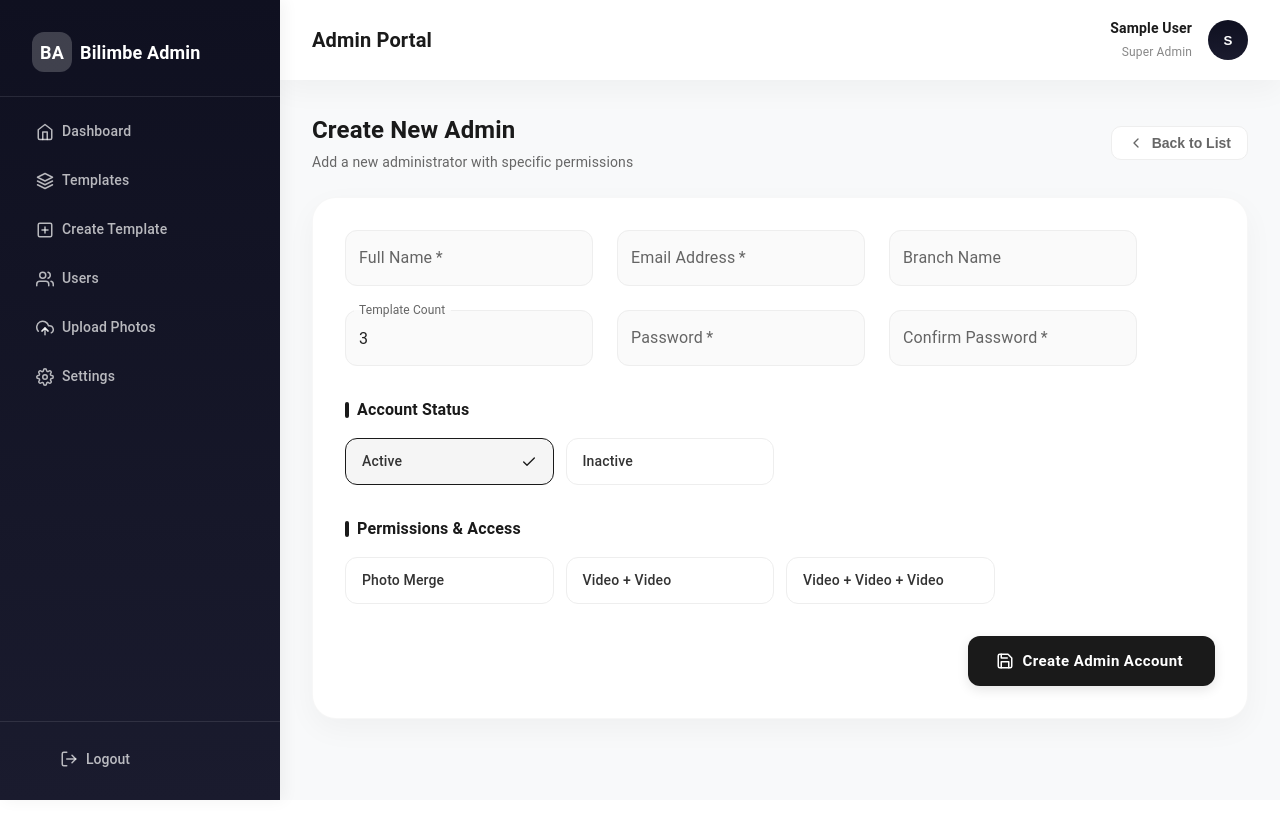
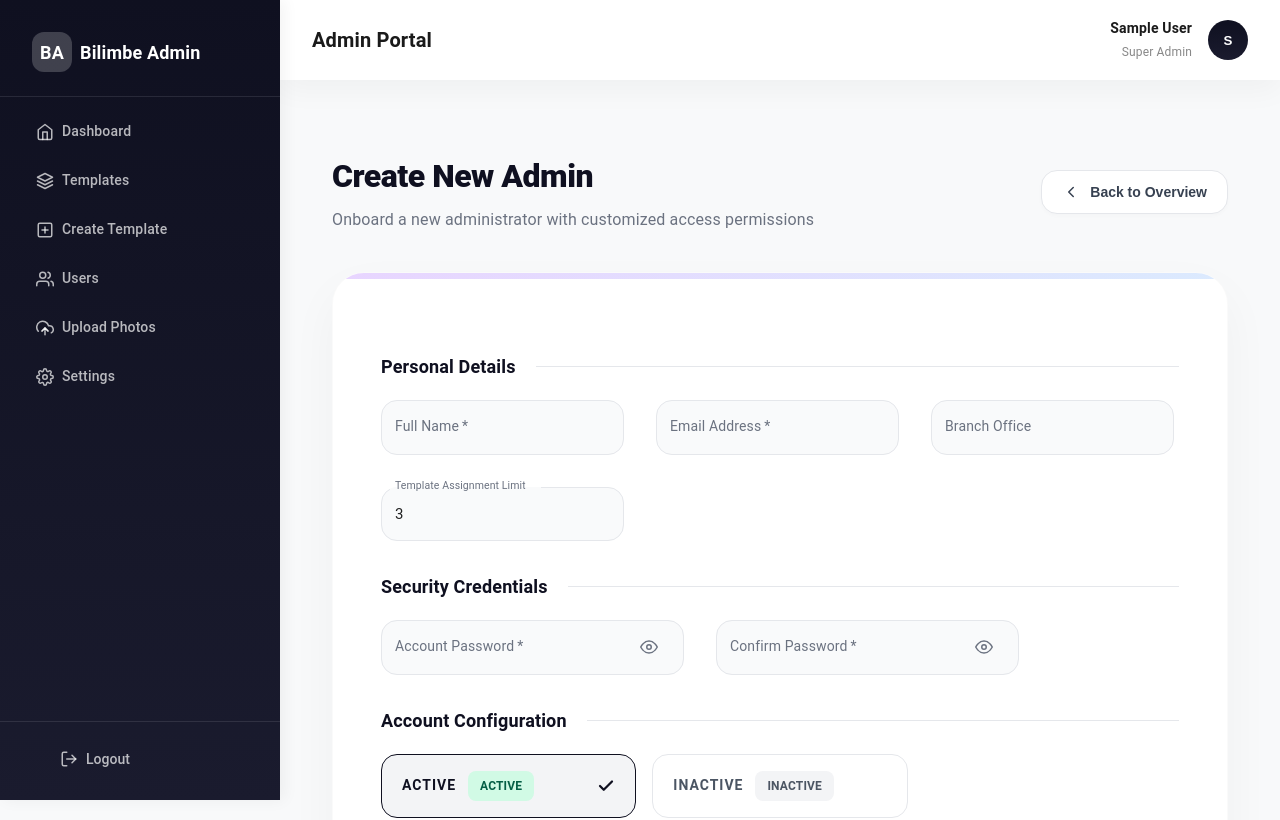
Before and after one commit to Bilimbe-Chennai/VideoPosterMaker, a React (Create React App) app in the folder birthday-poster-frontend/: page /superadmin/admins/create in a window 1280 px wide. Shown: the top 820 px of the page. Built offline with nearby package versions, Linux system fonts and the light colour scheme; sample sign-in values are in the browser's storage.

Commit message:
chnage design in super admin

```diff
--- a/birthday-poster-frontend/src/PremiumAdmin/Components/Pagination.js
+++ b/birthday-poster-frontend/src/PremiumAdmin/Components/Pagination.js
@@ -16,7 +16,7 @@ const PaginationContainer = styled.div`
   align-items: center;
   justify-content: space-between;
   margin-top: 24px;
-  padding: 16px 0;
+  padding: 16px;
   gap: 16px;
 
   @media (max-width: 768px) {
--- a/birthday-poster-frontend/src/PremiumAdmin/Components/Sidebar.js
+++ b/birthday-poster-frontend/src/PremiumAdmin/Components/Sidebar.js
@@ -230,10 +230,10 @@ const Sidebar = ({ isOpen, onToggle, onClose }) => {
     { icon: <Layers size={18} />, text: 'Templates', path: 'templates' },
     { icon: <PieChart size={18} />, text: 'Analytics', path: 'analytics' },
     { icon: <Share2 size={18} />, text: 'Share Tracking', path: 'share-tracking' },
-    { icon: <Send size={18} />, text: 'Campaigns', path: 'campaigns' },
+    // { icon: <Send size={18} />, text: 'Campaigns', path: 'campaigns' },
     { icon: <FileText size={18} />, text: 'Reports', path: 'reports' },
-    { icon: <Shield size={18} />, text: 'Subscription', path: 'subscription' },
-    { icon: <CreditCard size={18} />, text: 'Billing', path: 'billing' },
+    // { icon: <Shield size={18} />, text: 'Subscription', path: 'subscription' },
+    // { icon: <CreditCard size={18} />, text: 'Billing', path: 'billing' },
     { icon: <Settings size={18} />, text: 'Settings', path: 'settings' },
   ];
 
--- a/birthday-poster-frontend/src/PremiumAdmin/Pages/Analytics.js
+++ b/birthday-poster-frontend/src/PremiumAdmin/Pages/Analytics.js
@@ -1087,11 +1087,6 @@ const Analytics = () => {
 
                 // Dynamically build platform list based on config and data availability
                 return ANALYTICS_CONFIG.platforms
-                  .filter(platform => {
-                    // Show platform if it has data or if it's Download (always show)
-                    const key = platform.key || platform.name;
-                    return analyticsData?.totalEngagement?.[key] > 0 || key === 'Direct';
-                  })
                   .map(platform => {
                     const key = platform.key || platform.name;
                     const IconComponent = iconComponents[platform.icon];
--- a/birthday-poster-frontend/src/SuperAdmin/CreateAdmin.js
+++ b/birthday-poster-frontend/src/SuperAdmin/CreateAdmin.js
@@ -7,167 +7,280 @@ import {
   Grid,
   Alert,
   CircularProgress,
+  IconButton,
+  InputAdornment,
 } from '@mui/material';
-import { ChevronLeft, Check, Save } from 'react-feather';
+import { ChevronLeft, Check, Save, Eye, EyeOff } from 'react-feather';
 import useAxios from "../useAxios";
 import { theme } from '../PremiumAdmin/theme';
 
 // --- Styled Components (Matching Templates.js pattern) ---
 
 const PageContainer = styled.div`
-  padding: 0;
-  max-width: 1200px;
-  margin: 0 auto;
+  padding: 40px 20px;
+  min-height: 100vh;
 `;
 
 const Header = styled.div`
   display: flex;
   justify-content: space-between;
   align-items: center;
-  margin-bottom: 24px;
+  margin-bottom: 40px;
 `;
 
 const HeaderInfo = styled.div`
   h1 {
     margin: 0;
-    font-size: 24px;
-    font-weight: 700;
-    color: #1A1A1A;
+    font-size: 32px;
+    font-weight: 800;
+    color: #0F1020;
+    letter-spacing: -0.5px;
   }
   p {
-    margin: 4px 0 0 0;
-    color: #666;
-    font-size: 14px;
+    margin: 8px 0 0 0;
+    color: #6B7280;
+    font-size: 16px;
   }
 `;
 
 const BackButton = styled.button`
   display: flex;
   align-items: center;
-  gap: 8px;
-  padding: 8px 16px;
+  gap: 10px;
+  padding: 12px 20px;
   background: white;
-  border: 1px solid #EEE;
-  border-radius: 10px;
+  border: 1px solid #E5E7EB;
+  border-radius: 16px;
   font-size: 14px;
   font-weight: 600;
-  color: #666;
+  color: #374151;
   cursor: pointer;
-  transition: all 0.2s;
+  transition: all 0.3s cubic-bezier(0.4, 0, 0.2, 1);
+  box-shadow: 0 2px 4px rgba(0,0,0,0.02);
 
   &:hover {
-    background: #FAFAFA;
-    transform: translateX(-2px);
+    background: #F9FAFB;
+    border-color: #D1D5DB;
+    transform: translateX(-4px);
+    box-shadow: 0 4px 8px rgba(0,0,0,0.05);
   }
 `;
 
 const FormCard = styled.div`
   background: white;
-  border-radius: 24px;
-  padding: 32px;
-  box-shadow: ${theme.shadows.card};
-  border: 1px solid rgba(0,0,0,0.03);
+  border-radius: 32px;
+  padding: 48px;
+  box-shadow: 0 20px 50px rgba(0, 0, 0, 0.04);
+  border: 1px solid rgba(0, 0, 0, 0.02);
+  position: relative;
+  overflow: hidden;
+
+  &::before {
+    content: '';
+    position: absolute;
+    top: 0;
+    left: 0;
+    right: 0;
+    height: 6px;
+    background: linear-gradient(90deg, #E8D5FF 0%, #DBEAFE 100%);
+  }
 `;
 
 const StyledTextField = styled(TextField)`
   & .MuiOutlinedInput-root {
-    border-radius: 12px;
-    background: #FAFAFA;
-    transition: all 0.2s;
+    border-radius: 16px;
+    background: #F9FAFB;
+    transition: all 0.3s ease;
+    font-size: 15px;
 
     & fieldset {
-      border-color: #EEE;
+      border-color: #E5E7EB;
     }
 
     &:hover {
       background: #FFF;
       & fieldset {
-        border-color: #1A1A1A;
+        border-color: #9CA3AF;
       }
     }
 
     &.Mui-focused {
       background: #FFF;
       & fieldset {
-        border-color: #1A1A1A;
-        border-width: 1px;
+        border-color: #0F1020;
+        border-width: 1.5px;
       }
     }
   }
-  & .MuiInputLabel-root.Mui-focused {
-    color: #1A1A1A;
+
+  & .MuiInputLabel-root {
+    font-size: 14px;
+    color: #6B7280;
+    &.Mui-focused {
+      color: #0F1020;
+      font-weight: 600;
+    }
+  }
+
+  & .MuiOutlinedInput-input {
+    padding: 16.5px 14px;
   }
 `;
 
 const SectionTitle = styled.h3`
-  font-size: 16px;
+  font-size: 18px;
   font-weight: 700;
-  color: #1A1A1A;
-  margin: 0 0 16px 0;
+  color: #0F1020;
+  margin: 32px 0 20px 0;
   display: flex;
   align-items: center;
-  gap: 8px;
+  gap: 12px;
 
-  &::before {
+  &::after {
     content: '';
-    display: block;
-    width: 4px;
-    height: 16px;
-    background: #1A1A1A;
-    border-radius: 2px;
+    flex: 1;
+    height: 1px;
+    background: #E5E7EB;
+    margin-left: 8px;
   }
 `;
 
 const PermissionGrid = styled.div`
   display: grid;
-  grid-template-columns: repeat(auto-fill, minmax(200px, 1fr));
-  gap: 12px;
+  grid-template-columns: repeat(auto-fill, minmax(220px, 1fr));
+  gap: 16px;
   margin-bottom: 24px;
 `;
 
 const PermissionCard = styled.div`
-  background: ${props => props.$active ? '#F5F5F5' : '#FFF'};
-  border: 1px solid ${props => props.$active ? '#1A1A1A' : '#EEE'};
-  padding: 12px 16px;
-  border-radius: 12px;
+  background: ${props => props.$active ? '#F3F4F6' : 'white'};
+  border: 1.5px solid ${props => props.$active ? '#0F1020' : '#E5E7EB'};
+  padding: 16px 20px;
+  border-radius: 16px;
   cursor: pointer;
-  transition: all 0.2s;
+  transition: all 0.3s cubic-bezier(0.4, 0, 0.2, 1);
   display: flex;
   align-items: center;
   justify-content: space-between;
 
   &:hover {
-    transform: translateY(-2px);
-    border-color: #1A1A1A;
+    transform: translateY(-3px);
+    border-color: ${props => props.$active ? '#0F1020' : '#9CA3AF'};
+    box-shadow: 0 8px 15px rgba(0, 0, 0, 0.05);
   }
 
   span {
     font-size: 14px;
-    font-weight: 500;
-    color: #333;
+    font-weight: 600;
+    color: ${props => props.$active ? '#0F1020' : '#4B5563'};
   }
 `;
 
 const SubmitButton = styled(Button)`
   && {
-    background: #1A1A1A;
+    background: #0F1020;
     color: white;
-    padding: 12px 32px;
-    border-radius: 12px;
-    font-weight: 600;
+    padding: 14px 40px;
+    border-radius: 16px;
+    font-weight: 700;
     text-transform: none;
-    font-size: 15px;
-    box-shadow: 0 4px 12px rgba(0,0,0,0.1);
+    font-size: 16px;
+    letter-spacing: 0.5px;
+    box-shadow: 0 10px 25px rgba(15, 16, 32, 0.2);
+    transition: all 0.3s cubic-bezier(0.4, 0, 0.2, 1);
 
     &:hover {
-      background: #333;
-      box-shadow: 0 6px 16px rgba(0,0,0,0.15);
+      background: #1A1B2E;
+      transform: translateY(-2px);
+      box-shadow: 0 15px 30px rgba(15, 16, 32, 0.3);
     }
 
     &:disabled {
-      background: #EEE;
-      color: #999;
+      background: #E5E7EB;
+      color: #9CA3AF;
     }
+  }
+`;
+
+const StatusBadge = styled.div`
+  padding: 6px 12px;
+  border-radius: 8px;
+  font-size: 12px;
+  font-weight: 700;
+  text-transform: uppercase;
+  background: ${props => props.$type === 'active' ? '#D1FAE5' : '#F3F4F6'};
+  color: ${props => props.$type === 'active' ? '#065F46' : '#4B5563'};
+`;
+
+const ModalOverlay = styled.div`
+  position: fixed;
+  top: 0;
+  left: 0;
+  right: 0;
+  bottom: 0;
+  background: rgba(15, 16, 32, 0.4);
+  backdrop-filter: blur(8px);
+  display: flex;
+  align-items: center;
+  justify-content: center;
+  z-index: 1000;
+  animation: fadeIn 0.3s ease-out;
+
+  @keyframes fadeIn {
+    from { opacity: 0; }
+    to { opacity: 1; }
+  }
+`;
+
+const SuccessModalContent = styled.div`
+  background: white;
+  padding: 48px;
+  border-radius: 32px;
+  text-align: center;
+  box-shadow: 0 25px 50px rgba(0, 0, 0, 0.15);
+  max-width: 400px;
+  width: 90%;
+  animation: slideUp 0.4s cubic-bezier(0.175, 0.885, 0.32, 1.275);
+
+  @keyframes slideUp {
+    from { transform: translateY(30px) scale(0.95); opacity: 0; }
+    to { transform: translateY(0) scale(1); opacity: 1; }
+  }
+
+  h2 {
+    font-size: 24px;
+    font-weight: 800;
+    color: #0F1020;
+    margin: 24px 0 12px;
+  }
+
+  p {
+    color: #6B7280;
+    font-size: 16px;
+    line-height: 1.5;
+    margin: 0;
+  }
+`;
+
+const SuccessIconWrapper = styled.div`
+  width: 80px;
+  height: 80px;
+  background: #D1FAE5;
+  color: #059669;
+  border-radius: 50%;
+  display: flex;
+  align-items: center;
+  justify-content: center;
+  margin: 0 auto;
+
+  svg {
+    animation: checkmark 0.5s ease-in-out forwards;
+    opacity: 0;
+    transform: scale(0.5);
+  }
+
+  @keyframes checkmark {
+    to { opacity: 1; transform: scale(1); }
   }
 `;
 
@@ -187,6 +300,9 @@ const CreateAdmin = () => {
   const [error, setError] = useState('');
   const [success, setSuccess] = useState('');
   const [loading, setLoading] = useState(false);
+  const [showPassword, setShowPassword] = useState(false);
+  const [showConfirmPassword, setShowConfirmPassword] = useState(false);
+  const [showSuccessModal, setShowSuccessModal] = useState(false);
 
   const availableOptions = [
     { value: 'photomerge', label: 'Photo Merge' },
@@ -245,6 +361,7 @@ const CreateAdmin = () => {
       });
 
       setSuccess('Admin account created successfully');
+      setShowSuccessModal(true);
       setFormData({
         name: '',
         branchName: '',
@@ -257,8 +374,8 @@ const CreateAdmin = () => {
       });
 
       setTimeout(() => {
-        navigate('/superadmin/admins');
-      }, 1500);
+        navigate(-1);
+      }, 2000);
     } catch (err) {
       setError(err.response?.data?.error || 'Failed to create admin');
     } finally {
@@ -272,11 +389,11 @@ const CreateAdmin = () => {
         <Header>
           <HeaderInfo>
             <h1>Create New Admin</h1>
-            <p>Add a new administrator with specific permissions</p>
+            <p>Onboard a new administrator with customized access permissions</p>
           </HeaderInfo>
           <BackButton onClick={() => navigate(-1)}>
-            <ChevronLeft size={16} />
-            Back to List
+            <ChevronLeft size={18} />
+            Back to Overview
           </BackButton>
         </Header>
 
@@ -284,10 +401,14 @@ const CreateAdmin = () => {
           {error && (
             <Alert
               severity="error"
+              variant="outlined"
               sx={{
-                mb: 3,
-                borderRadius: '12px',
-                border: '1px solid rgba(211, 47, 47, 0.2)'
+                mb: 4,
+                borderRadius: '16px',
+                backgroundColor: '#fef2f2',
+                border: '1px solid #fee2e2',
+                color: '#991b1b',
+                '& .MuiAlert-icon': { color: '#dc2626' }
               }}
             >
               {error}
@@ -296,10 +417,14 @@ const CreateAdmin = () => {
           {success && (
             <Alert
               severity="success"
+              variant="outlined"
               sx={{
-                mb: 3,
-                borderRadius: '12px',
-                border: '1px solid rgba(46, 125, 50, 0.2)'
+                mb: 4,
+                borderRadius: '16px',
+                backgroundColor: '#f0fdf4',
+                border: '1px solid #dcfce7',
+                color: '#166534',
+                '& .MuiAlert-icon': { color: '#16a34a' }
               }}
             >
               {success}
@@ -307,7 +432,8 @@ const CreateAdmin = () => {
           )}
 
           <form onSubmit={handleSubmit}>
-            <Grid container spacing={3} sx={{ mb: 4 }}>
+            <SectionTitle>Personal Details</SectionTitle>
+            <Grid container spacing={4} sx={{ mb: 2 }}>
               <Grid item xs={12} md={6}>
                 <StyledTextField
                   required
@@ -316,7 +442,7 @@ const CreateAdmin = () => {
                   name="name"
                   value={formData.name}
                   onChange={handleChange}
-                  placeholder="e.g. John Doe"
+                  placeholder="Enter admin name"
                 />
               </Grid>
               <Grid item xs={12} md={6}>
@@ -328,40 +454,57 @@ const CreateAdmin = () => {
                   type="email"
                   value={formData.email}
                   onChange={handleChange}
-                  placeholder="john@example.com"
+                  placeholder="admin@example.com"
                 />
               </Grid>
               <Grid item xs={12} md={6}>
                 <StyledTextField
                   fullWidth
-                  label="Branch Name"
+                  label="Branch Office"
                   name="branchName"
                   value={formData.branchName}
                   onChange={handleChange}
-                  placeholder="e.g. Main Branch"
+                  placeholder="e.g. Headquarters"
                 />
               </Grid>
               <Grid item xs={12} md={6}>
                 <StyledTextField
                   type="number"
                   fullWidth
-                  label="Template Count"
+                  label="Template Assignment Limit"
                   name="templateCount"
                   value={formData.templateCount}
                   onChange={handleChange}
                   InputProps={{ inputProps: { min: 0 } }}
                 />
               </Grid>
+            </Grid>
+
+            <SectionTitle>Security Credentials</SectionTitle>
+            <Grid container spacing={4} sx={{ mb: 2 }}>
               <Grid item xs={12} md={6}>
                 <StyledTextField
                   required
                   fullWidth
-                  label="Password"
+                  label="Account Password"
                   name="password"
-                  type="password"
+                  type={showPassword ? 'text' : 'password'}
                   value={formData.password}
                   onChange={handleChange}
-                  placeholder="••••••••"
+                  placeholder="Minimum 6 characters"
+                  InputProps={{
+                    endAdornment: (
+                      <InputAdornment position="end">
+                        <IconButton
+                          onClick={() => setShowPassword(!showPassword)}
+                          edge="end"
+                          sx={{ color: '#6B7280', mr: 0.5 }}
+                        >
+                          {showPassword ? <EyeOff size={18} /> : <Eye size={18} />}
+                        </IconButton>
+                      </InputAdornment>
+                    ),
+                  }}
                 />
               </Grid>
               <Grid item xs={12} md={6}>
@@ -370,16 +513,28 @@ const CreateAdmin = () => {
                   fullWidth
                   label="Confirm Password"
                   name="confirmPassword"
-                  type="password"
+                  type={showConfirmPassword ? 'text' : 'password'}
                   value={formData.confirmPassword}
                   onChange={handleChange}
-                  placeholder="••••••••"
+                  placeholder="Repeat your password"
+                  InputProps={{
+                    endAdornment: (
+                      <InputAdornment position="end">
+                        <IconButton
+                          onClick={() => setShowConfirmPassword(!showConfirmPassword)}
+                          edge="end"
+                          sx={{ color: '#6B7280', mr: 0.5 }}
+                        >
+                          {showConfirmPassword ? <EyeOff size={18} /> : <Eye size={18} />}
+                        </IconButton>
+                      </InputAdornment>
+                    ),
+                  }}
                 />
               </Grid>
             </Grid>
 
-            {/* Status Section */}
-            <SectionTitle>Account Status</SectionTitle>
+            <SectionTitle>Account Configuration</SectionTitle>
             <PermissionGrid>
               {['active', 'inactive'].map((statusOption) => {
                 const isActive = formData.status === statusOption;
@@ -389,16 +544,17 @@ const CreateAdmin = () => {
                     $active={isActive}
                     onClick={() => handleStatusToggle(statusOption)}
                   >
-                    <span style={{ textTransform: 'capitalize' }}>{statusOption}</span>
-                    {isActive && <Check size={16} color="#1A1A1A" />}
+                    <div style={{ display: 'flex', alignItems: 'center', gap: '12px' }}>
+                      <span style={{ textTransform: 'uppercase', letterSpacing: '1px' }}>{statusOption}</span>
+                      <StatusBadge $type={statusOption}>{statusOption}</StatusBadge>
+                    </div>
+                    {isActive && <Check size={18} strokeWidth={3} color="#0F1020" />}
                   </PermissionCard>
                 );
               })}
             </PermissionGrid>
 
-            <div style={{ marginBottom: 32 }}></div>
-
-            <SectionTitle>Permissions & Access</SectionTitle>
+            <SectionTitle>Module Permissions</SectionTitle>
             <PermissionGrid>
               {availableOptions.map((option) => {
                 const isActive = formData.accessType.includes(option.value);
@@ -409,23 +565,51 @@ const CreateAdmin = () => {
                     onClick={() => handleOptionToggle(option.value)}
                   >
                     <span>{option.label}</span>
-                    {isActive && <Check size={16} color="#1A1A1A" />}
+                    {isActive ? (
+                      <Check size={18} strokeWidth={3} color="#0F1020" />
+                    ) : (
+                      <div style={{ width: 18, height: 18, borderRadius: '50%', border: '2px solid #E5E7EB' }} />
+                    )}
                   </PermissionCard>
                 );
               })}
             </PermissionGrid>
 
-            <div style={{ display: 'flex', justifyContent: 'flex-end', marginTop: '32px' }}>
+            <div style={{ display: 'flex', justifyContent: 'flex-end', marginTop: '48px', gap: '16px' }}>
+              <Button
+                onClick={() => navigate(-1)}
+                sx={{
+                  borderRadius: '16px',
+                  textTransform: 'none',
+                  color: '#6B7280',
+                  fontWeight: 600,
+                  px: 4
+                }}
+              >
+                Discard Changes
+              </Button>
               <SubmitButton
                 type="submit"
                 disabled={loading}
                 startIcon={loading ? <CircularProgress size={20} color="inherit" /> : <Save size={18} />}
               >
-                {loading ? 'Creating Account...' : 'Create Admin Account'}
+                {loading ? 'Initializing...' : 'Create Admin Account'}
               </SubmitButton>
             </div>
           </form>
         </FormCard>
+
+        {showSuccessModal && (
+          <ModalOverlay>
+            <SuccessModalContent>
+              <SuccessIconWrapper>
+                <Check size={40} strokeWidth={3} />
+              </SuccessIconWrapper>
+              <h2>User Created Successfully!</h2>
+              <p>The new administrator account has been onboarded. Redirecting to previous page...</p>
+            </SuccessModalContent>
+          </ModalOverlay>
+        )}
       </PageContainer>
     </ThemeProvider>
   );
--- a/birthday-poster-frontend/src/routes.js
+++ b/birthday-poster-frontend/src/routes.js
@@ -17,7 +17,7 @@ const Settings = lazy(() => import('./Components/Settings'));
 const TemplateManager = lazy(() => import('./SuperAdmin/TemplateManager'));
 const CreateTemplate = lazy(() => import('./Components/CreateTemplate'));
 const UserManager = lazy(() => import('./SuperAdmin/UserManager'));
-const UserForm = lazy(() => import('./Components/UserForm'));
+const UserForm = lazy(() => import('./SuperAdmin/CreateAdmin'));
 const UserDetails = lazy(() => import('./Components/UserDetails'));
 const PhotoUpload = lazy(() => import('./Components/PhotoUpload'));
 // Layout component (needs to be imported or created)
```
